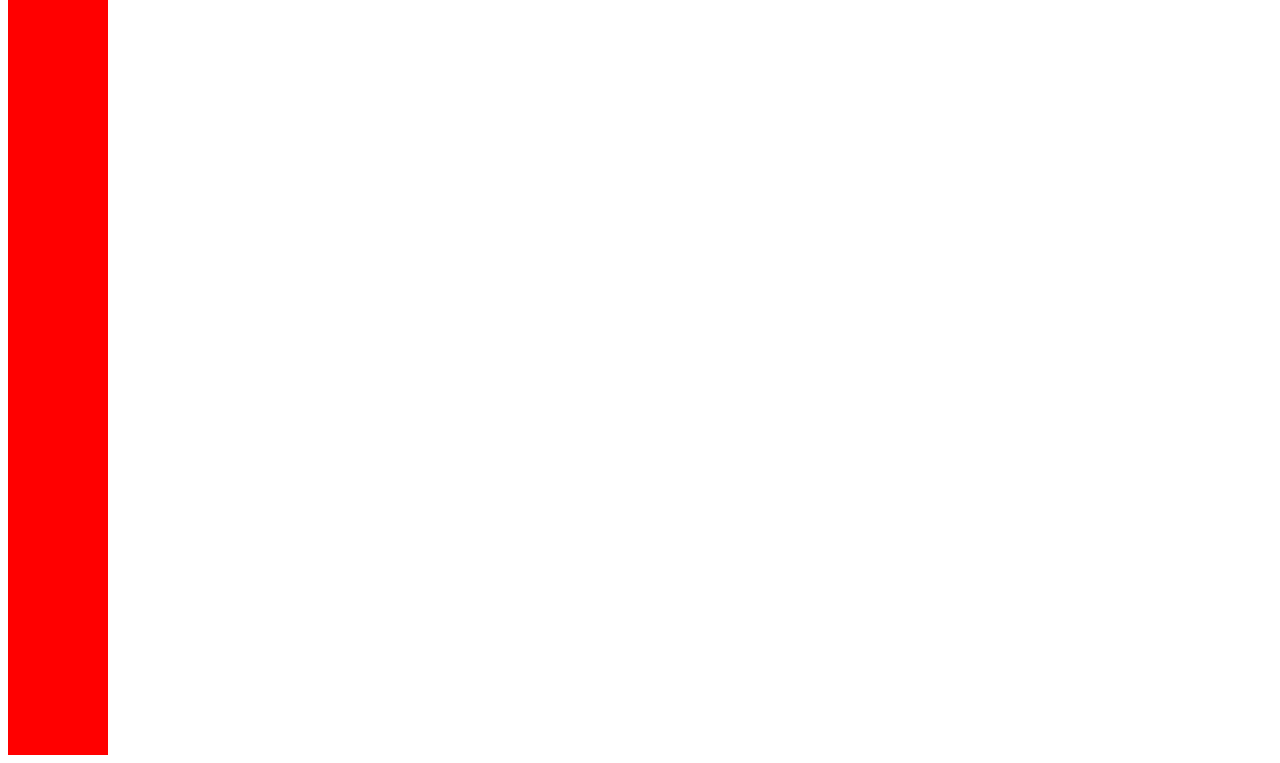
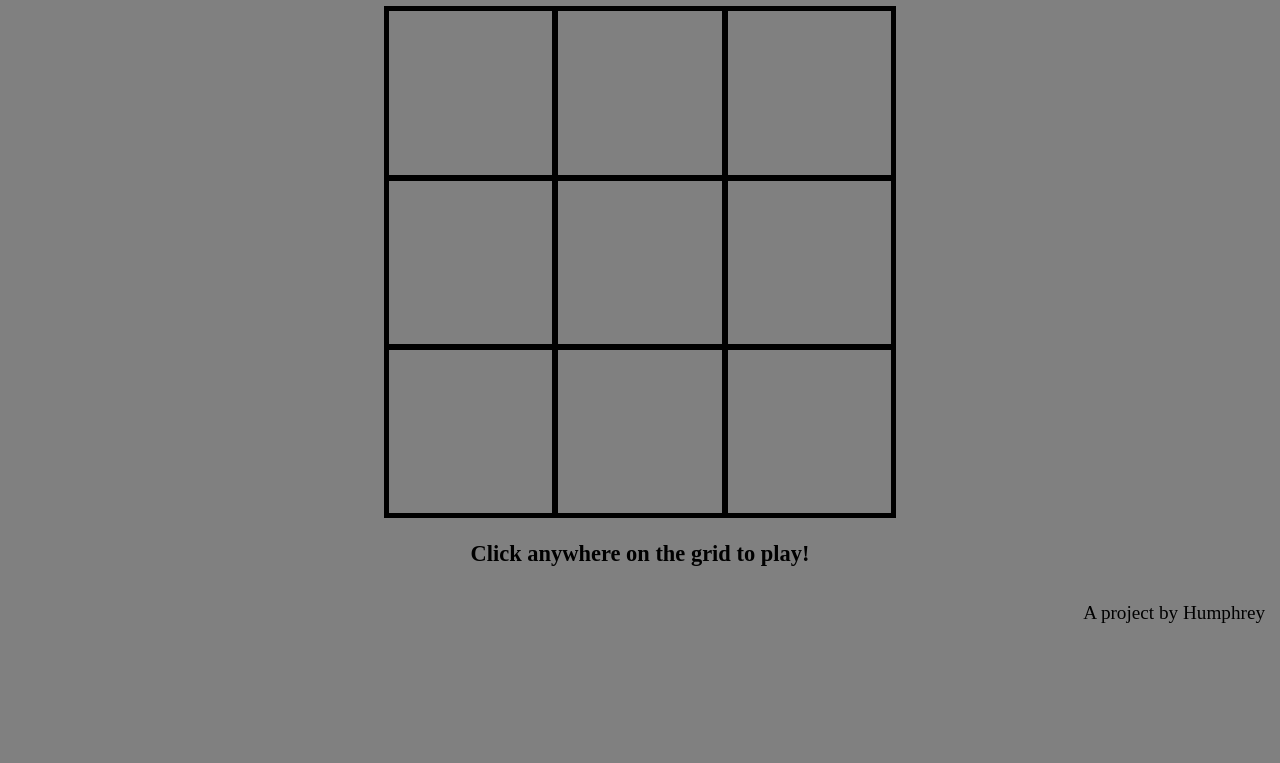
Before and after one commit to bananamonkey4655/tic-tac-toe, a plain HTML site: page index.html in a window 1280 px wide. Shown: the part 171-934 px from the top of the page. After the commit the page ends 800 px from the top, so only its background shows below. Drawn offline with Linux system fonts and the light colour scheme.

Commit message:
Added logic for draw + cleaned up display

```diff
--- a/index.html
+++ b/index.html
@@ -9,7 +9,12 @@
     <title>Tic-tac-toe</title>
 </head>
 <body>
-    <main class='display'>Display</main>
-    <section class="grid-board"></section>
+    <header></header>
+    <main>
+        <h1>Tic-Tac-Toe</h1>
+        <section class="grid-board"></section>
+        <h3 class='display'>Click anywhere on the grid to play!</h3>
+    </main>
+    <footer>A project by Humphrey</footer>
 </body>
 </html>
--- a/script.js
+++ b/script.js
@@ -9,9 +9,7 @@ const Player = (name, mark) => {
 
 //game object (to control flow of game)
 const game = (function() {
-
     const gameBoard = (function() {
-
         const score = (function initializeScoreBoard() {
             const scoreArray = [];
             for (let r = 0; r < 3; r++) {
@@ -22,6 +20,7 @@ const game = (function() {
             }
             return scoreArray;
         })();
+
         const setUpGameBoard = () => {
             const gridBoard = document.querySelector('.grid-board');
             for (let r = 0; r < 3; r++) {
@@ -30,28 +29,32 @@ const game = (function() {
 
                     grid.setAttribute('data-row', r);
                     grid.setAttribute('data-col', c);
-                    grid.classList.toggle('grid-spot');
+                    grid.classList.toggle('grid-cell');
 
                     gridBoard.appendChild(grid);
                 }
             }
         };
-        const updateBoard = (mark, row, col) => {
+
+        const updateScore = (mark, row, col) => {
             score[row][col] = mark;
         }
-        return { score, setUpGameBoard, updateBoard };
+
+        return { score, setUpGameBoard, updateScore };
     })();
 
     let player1;
     let player2;
     let currentPlayer;
+    let turnsPlayed = 0;
     const gridBoard = document.querySelector('.grid-board');
+    const gameStatusDisplay = gridBoard.nextElementSibling;
 
-    const startGame = () => {
+    const playGame = () => {
         gameBoard.setUpGameBoard();
         getPlayerData();
         currentPlayer = player1;
-        playRound();
+        startGame();
     };
 
     const getPlayerData = () => {
@@ -59,7 +62,7 @@ const game = (function() {
         player2 = Player(/* prompt(`What is Player Two's name?`) ||  */ 'Player Two', 'o');
     }
 
-    const playRound = () => {
+    const startGame = () => {
         Array.from(gridBoard.children).forEach(grid => {
             grid.addEventListener('click', getGridLocation);
         });
@@ -76,17 +79,22 @@ const game = (function() {
 
     //update score and display
     const placeMark = (mark, row, col, event) => {
+        console.log(turnsPlayed);
         if (gameBoard.score[row][col] === null) {
 
-            gameBoard.updateBoard(mark, row, col);
+            gameBoard.updateScore(mark, row, col);
             console.log(gameBoard.score);
 
-            (function updateDisplay() {
+            (function updateBoardDisplay() {
                 if (mark === 'x') {
-                    event.target.style.backgroundColor = 'blue';
+                    event.target.style.color = 'rgb(247, 116, 49)';
+                    event.target.innerText = mark;
                 } else if (mark === 'o') {
-                    event.target.style.backgroundColor = 'yellow';
+                    event.target.style.color = 'rgb(190, 215, 83)';
+                    event.target.innerText = mark;
                 }
+                const nextPlayer = currentPlayer === player1 ? player2 : player1;
+                gameStatusDisplay.innerText = `${nextPlayer.getName()}'s turn!`
             })();
 
             if (!checkWinnerFound()) {
@@ -96,13 +104,22 @@ const game = (function() {
                     Array.from(gridBoard.children).forEach(grid => {
                         grid.removeEventListener('click', getGridLocation);
                     });
-                    alert(`The winner is ${currentPlayer.getName()}`);
+                    if (turnsPlayed === 9) {
+                        gameStatusDisplay.innerText = `It's a draw!`;
+                    } else {
+                        gameStatusDisplay.innerText = `${currentPlayer.getName()} is the winner!`
+                    }
                 })();
             }
         }
     };
 
     const checkWinnerFound = () => {
+        if (turnsPlayed === 9) {
+            return true;
+        }
+
+        turnsPlayed++;
         const score = gameBoard.score;
         //hardcoded
         switch (true) {
@@ -127,7 +144,10 @@ const game = (function() {
         }
     };
 
-    return { startGame };
+    return { playGame };
 })();
 
-game.startGame();
+game.playGame();
+
+//Add logic for tie
+//Add reset button
--- a/styles.css
+++ b/styles.css
@@ -1,5 +1,53 @@
-.grid-spot {
-    height: 100px;
-    width: 100px;
-    background-color: red;
+html {
+    height: 100%;
+    box-sizing: border-box;
 }
+
+*, *:before, *:after {
+    box-sizing: inherit;
+}
+
+h1 {
+    font-size: 5rem;
+    margin-bottom: 20px;
+}
+
+body {
+    font-size: 1.2rem;
+    background-color: gray;
+    padding: 0;
+    margin: 0;
+    min-height: 100vh;
+    display: flex;
+    flex-direction: column;
+    justify-content: space-between;
+    align-items: center;
+}
+
+main {
+    text-align: center;
+}
+
+.grid-cell {
+    font-size: 10rem;
+    padding-bottom: 1.5rem;
+    border: 3px solid black;
+    display: flex;
+    justify-content: center;
+    align-items: center;
+}
+
+.grid-board {
+    border: 2px solid black;
+    height: 40vw;
+    width: 40vw;
+    display: grid;
+    grid-template-columns: repeat(3, 1fr);
+    grid-template-rows: repeat(3, 1fr);
+}
+
+footer {
+    padding-right: 15px;
+    padding-bottom: 5px;
+    align-self: flex-end
+}
```
